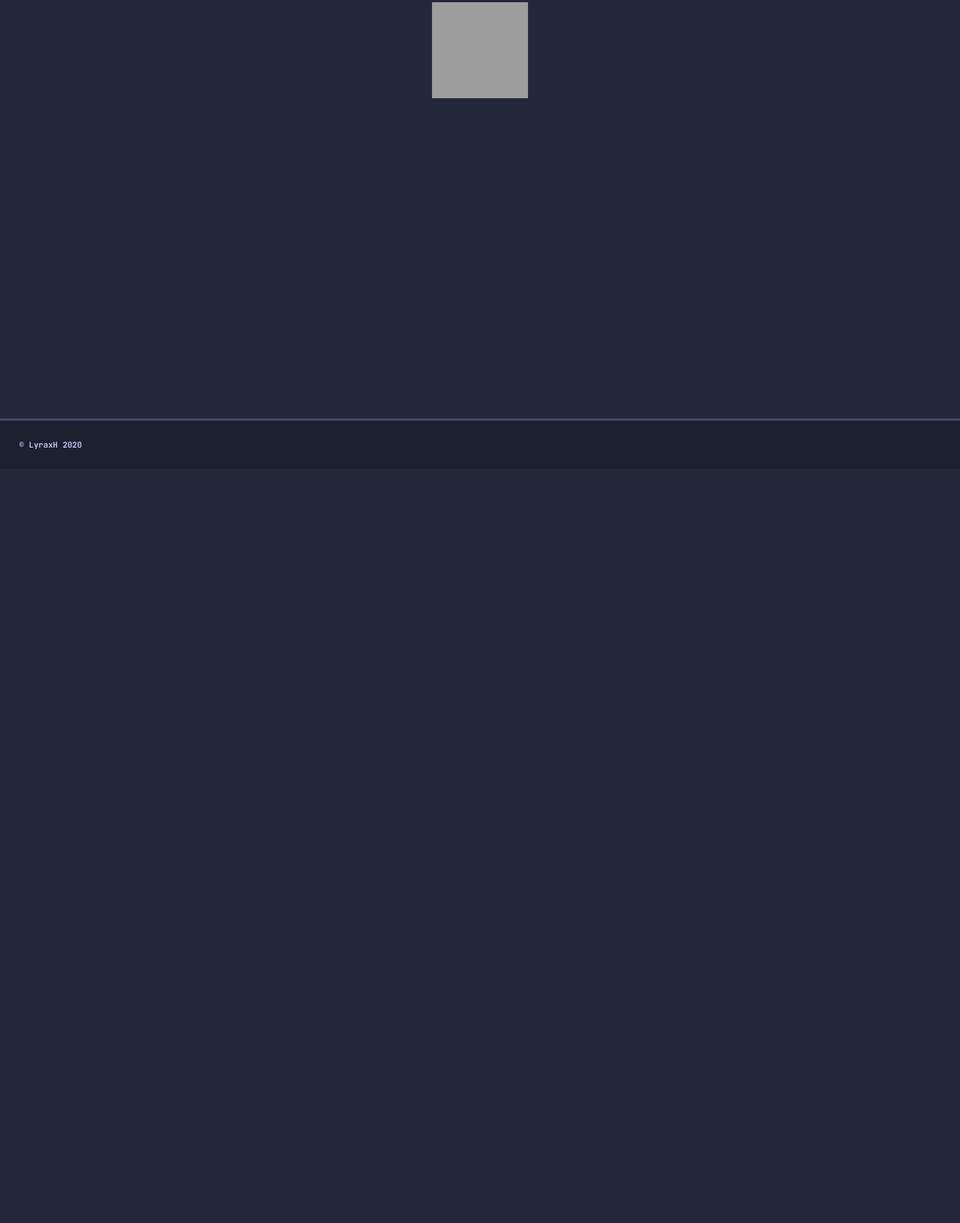
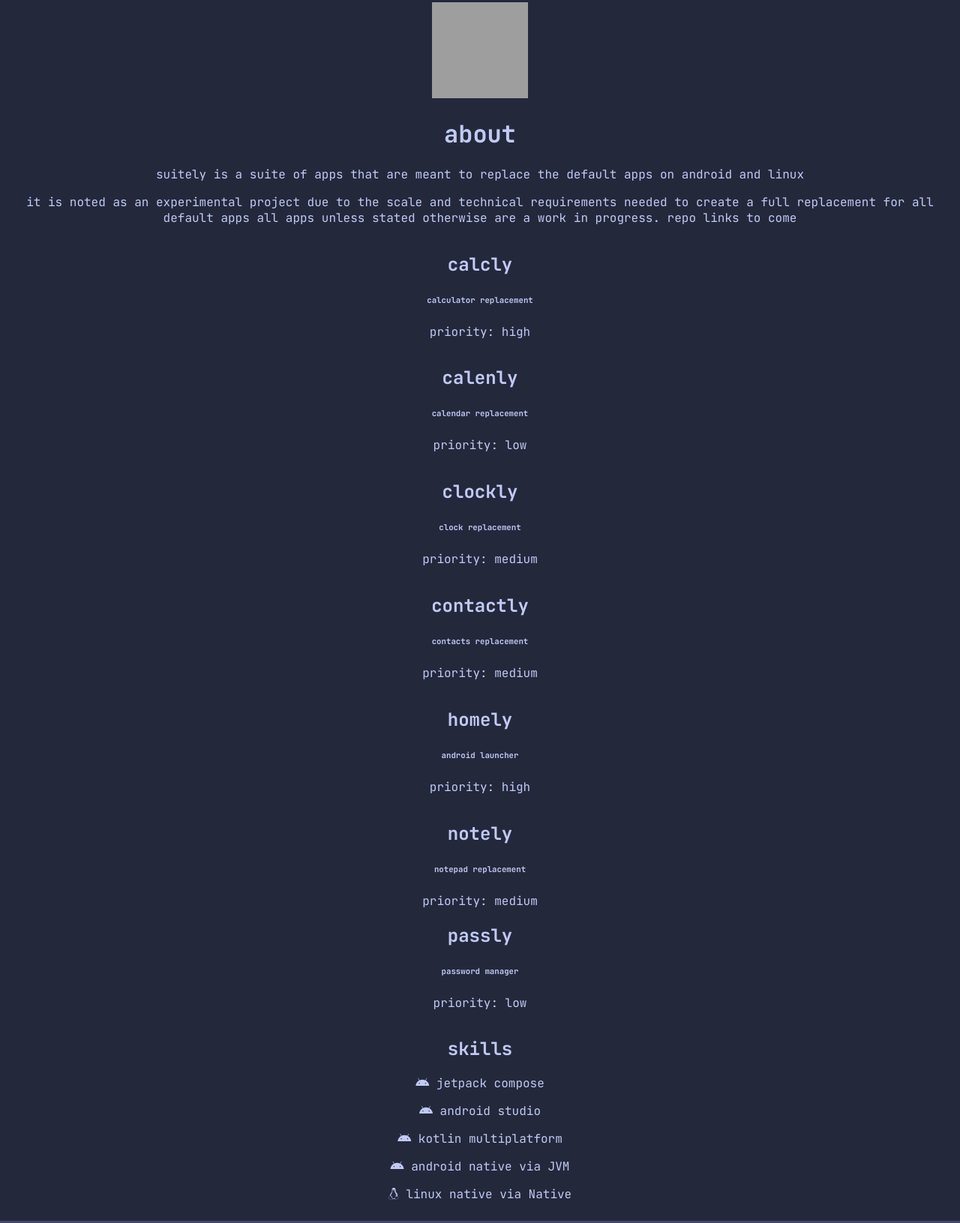
Before and after one commit to LyraxH/suitely, a plain HTML site: page index.html in a window 1280 px wide. Shown: the part 175-1806 px from the top of the page at 75% size. Before the commit the page ends 800 px from the top, so only its background shows below. Drawn offline with Linux system fonts and the light colour scheme; grey boxes are pictures that could not be loaded.

Commit message:
added text + tools

```diff
--- a/index.html
+++ b/index.html
@@ -1,9 +1,9 @@
 <!DOCTYPE html>
 <head>
-    <title>LyraxH • Home</title>
+    <title>LyraxH • suitely</title>
     <link rel="icon" href="https://i.postimg.cc/HsQVnL4h/logotransparent.png">
     <link rel="stylesheet" href="styles.css">
-    <link rel="stylesheet" href="https://cdnjs.cloudflare.com/ajax/libs/font-awesome/4.7.0/css/font-awesome.min.css"> <!-- i dont actualyl remember what this does-->
+    <link rel="stylesheet" href="https://cdnjs.cloudflare.com/ajax/libs/font-awesome/6.5.1/css/all.min.css">
 </head>
 <body>
     <div class="topnav">
@@ -44,6 +44,57 @@
             <h5> Android/Linux app suite </h5>
             <img src='https://i.postimg.cc/HsQVnL4h/logotransparent.png' width="128" height="128" border='0' alt='newlogo' />
         </div>
+        <div class="about">
+            <h1>about</h1>
+            <p>suitely is a suite of apps that are meant to replace the default apps on android and linux </p>
+            <p>it is noted as an experimental project due to the scale and technical requirements needed to create a full replacement for all default apps
+            all apps unless stated otherwise are a work in progress. repo links to come</p>
+        </div>
+        <div class="calcly">
+            <h2>calcly</h2>
+            <h6>calculator replacement</h6>
+            <p>priority: high</p>
+        </div>
+        <div class="calenly">
+            <h2>calenly</h2>
+            <h6>calendar replacement</h6>
+            <p>priority: low</p>
+        </div>
+        <div class="clockly">
+            <h2>clockly</h2>
+            <h6>clock replacement</h6>
+            <p>priority: medium</p>
+        </div>
+        <div class="contactly">
+            <h2>contactly</h2>
+            <h6>contacts replacement</h6>
+            <p>priority: medium</p>
+        </div>
+        <div class="homely">
+            <h2>homely</h2>
+            <h6>android launcher</h6>
+            <p>priority: high</p>
+        </div>
+        <div class="'notely">
+            <h2>notely</h2>
+            <h6>notepad replacement</h6>
+            <p:>priority: medium</p:>
+        </div>
+        <div class="passly">
+            <h2>passly</h2>
+            <h6>password manager</h6>
+            <p>priority: low</p>
+        </div>
+        <div class="skills">
+            <h2>skills</h2>
+            <p><i class="fa-brands fa-android"></i> jetpack compose</p>
+            <p><i class="fa-brands fa-android"></i> android studio</p>
+            <p><i class="fa-brands fa-android"></i> kotlin multiplatform</p>
+            <p><i class="fa-brands fa-android"></i> android native via JVM</p>
+            <p><i class="fa-brands fa-linux"></i> linux native via Native</p>
+
+            <h6></h6>
+        </div>
     </div>
     <div class="footer">
         <h6> &copy; LyraxH 2020 </h6>
```
